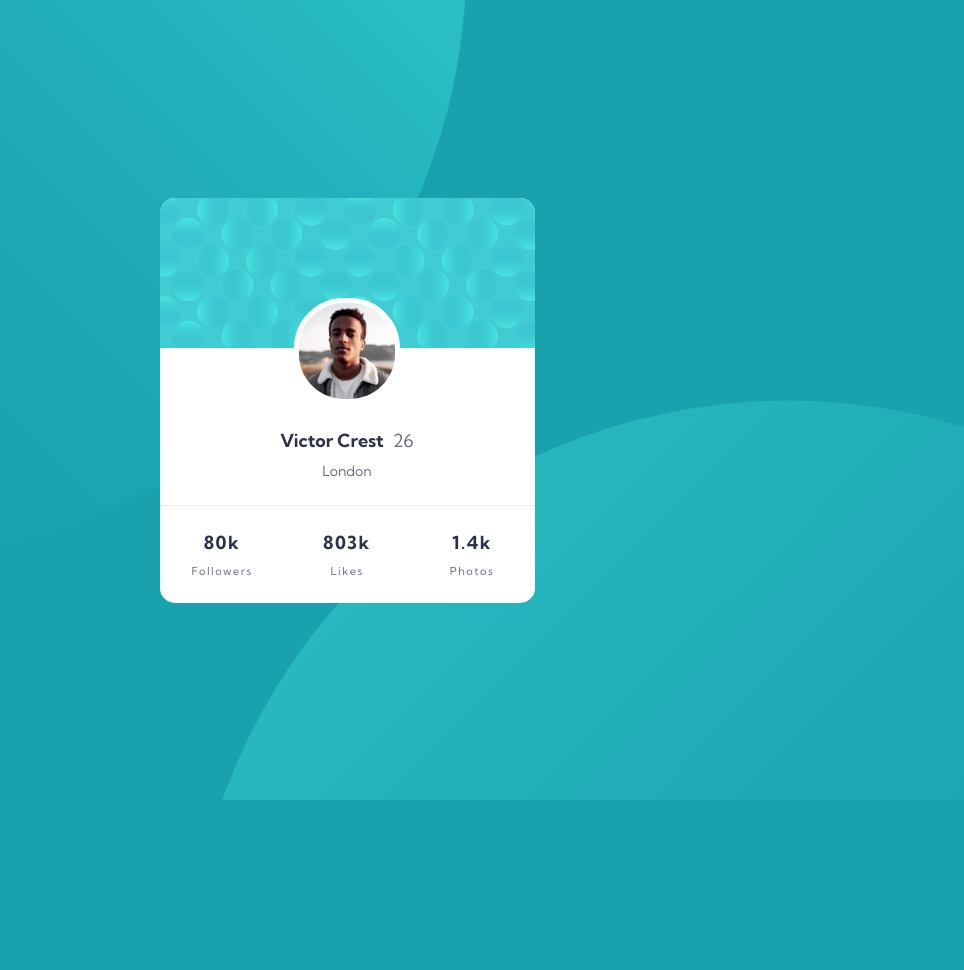
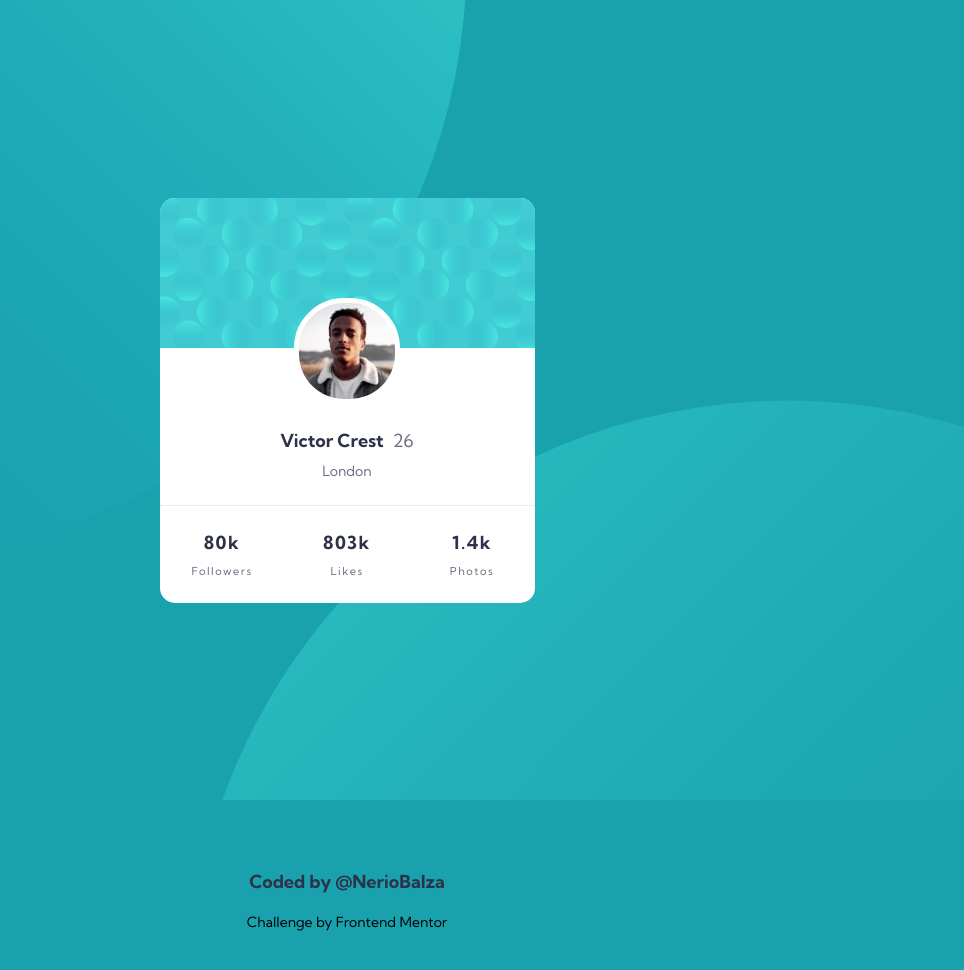
Before and after one commit to NerioBalza/profile-card-fm, a website: page src/index.html in a window 1280 px wide. Shown: the whole page, without its empty margins (293-1257 px from the left). Before the commit the page ends 800 px from the top, so only its background shows below. Drawn offline with Linux system fonts and the light colour scheme.

Commit message:
footer terminado

```diff
--- a/src/index.html
+++ b/src/index.html
@@ -47,6 +47,11 @@
         </div>
       </div>
     </main>
-    <footer></footer>
+    <footer class="footer">
+      <h2 class="footer-title">
+        Coded by <a href="https://github.com/NerioBalza">@NerioBalza</a>
+      </h2>
+      <p class="footer-prg">Challenge by Frontend Mentor</p>
+    </footer>
   </body>
 </html>
--- a/src/styles/index.css
+++ b/src/styles/index.css
@@ -116,6 +116,30 @@ body {
   letter-spacing: 1.5px;
 }
 
+.footer {
+  display: flex;
+  flex-direction: column;
+  justify-content: center;
+  align-items: center;
+  width: 100%;
+  height: 200px;
+  gap: 2rem;
+}
+
+.footer-title {
+  font-size: 1.8rem;
+  color: var(--light-text-color);
+}
+
+.footer-title > a {
+  color: inherit;
+  text-decoration: none;
+}
+
+.footer-prg {
+  font-size: 1.4rem;
+}
+
 @media screen and (min-width: 1025px) {
   .container {
     width: 100%;
```
